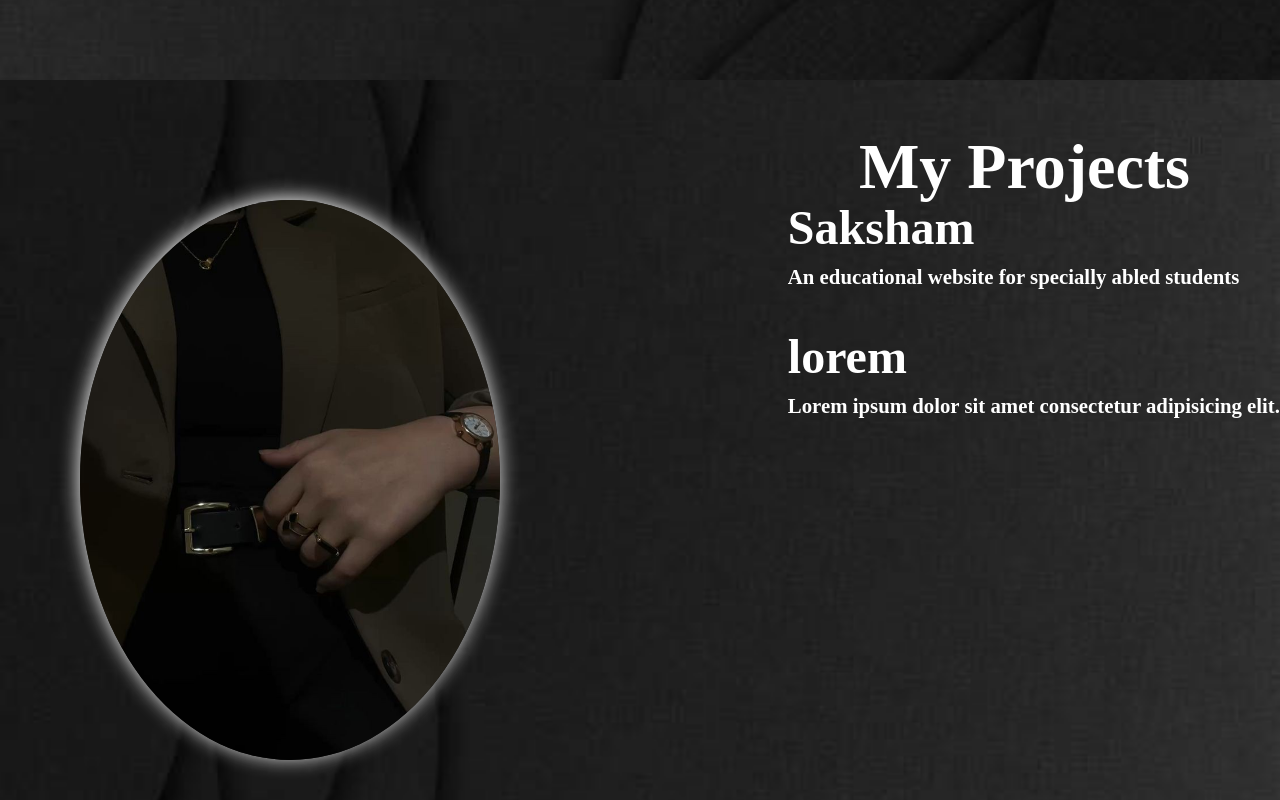
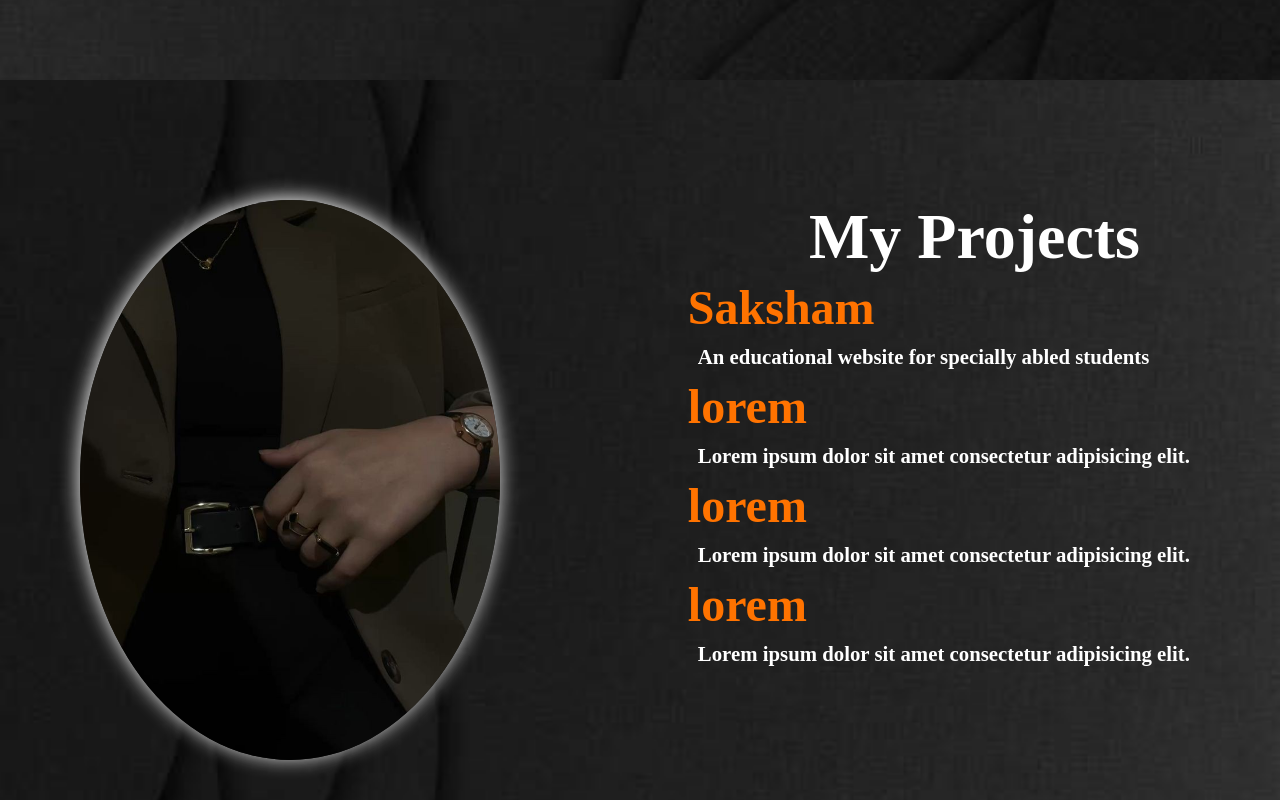
Before and after one commit to Vishayadav/CODING-SAMURAI-INTERNSHIP-TASK, a plain HTML site: page index.html in a window 1280 px wide. Shown: the part 720-1520 px from the top of the page. Drawn offline with Linux system fonts and the light colour scheme.

Commit message:
Projects updated

```diff
--- a/index.html
+++ b/index.html
@@ -193,14 +193,14 @@
             position: absolute;
             right: 0;
             height: 90%;
-            top: 50px;
+            top: 70px;
             right: 90px;
         }
 
 
         .non-home h4 {
             font-size: 3rem;
-
+            color: #ff7300;
             position: absolute;
             right: 0;
             height: 70%;
@@ -208,6 +208,7 @@
         }
 
         .non-home p {
+            color: white;
             font-size: 1.3rem;
             padding: 10px 0 40px 0;
         }
@@ -248,15 +249,27 @@
     <section>
         <div class="non-home">
             <img src="cta1.jpeg" class="img1" alt="My image 2">
-            <h2>
+            <h2 style="padding: 50px;">
                 My Projects
-                <h4>Saksham
-                    <p>An educational website for specially abled students</p>
+                <h4 style="padding: 80px;">Saksham
+                    <p style="padding: 10px;">An educational website for specially abled students</p>
 
                     lorem
-                    <p>Lorem ipsum dolor sit amet consectetur adipisicing elit.</p>
+                    <p style="padding: 10px;">Lorem ipsum dolor sit amet consectetur adipisicing elit.</p>
+                    lorem
+                    <p style="padding: 10px;">Lorem ipsum dolor sit amet consectetur adipisicing elit.</p>
+                    lorem
+                    <p style="padding: 10px;">Lorem ipsum dolor sit amet consectetur adipisicing elit.</p>
                 </h4>
             </h2>
+        </div>
+    </section>
+    <section>
+        <div class="non-home">
+            <h4>
+                Contact Me:
+            </h4>
+
         </div>
     </section>
 
```
Also changed, not shown: cdnj6.jpeg (added).
